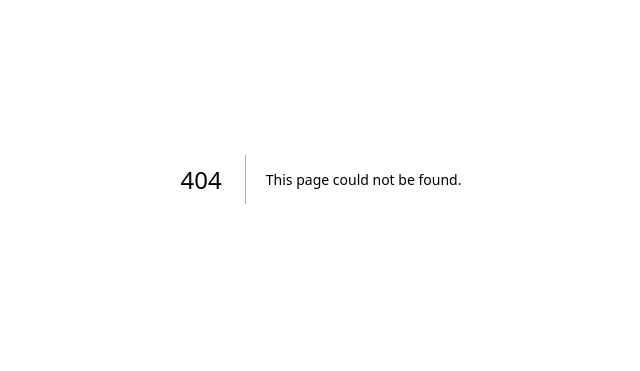
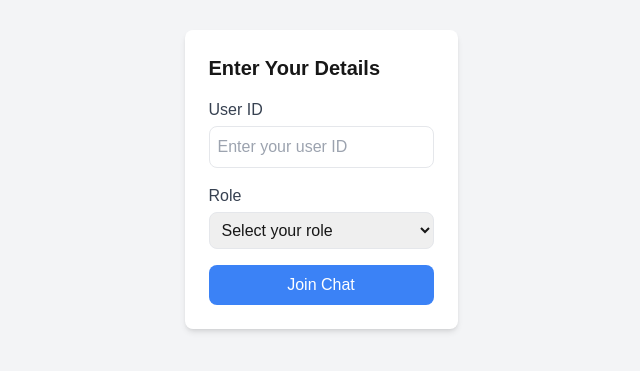
Before and after one commit to ThisIsKhalid/chat-app-client, a Next.js app: page /chat/1 in a window 1280 px wide. Before the commit this address had no page. Shown: the part 221-592 px from the top of the page, without its empty margins (319-959 px from the left). Built offline with nearby package versions, Linux system fonts and the light colour scheme.

Commit message:
chat system with socket.io completed

```diff
--- /dev/null
+++ b/src/app/chat/[chatId]/page.tsx
@@ -0,0 +1,208 @@
+"use client";
+
+import { useEffect, useState } from "react";
+import { io, Socket } from "socket.io-client";
+
+interface Message {
+  id: number;
+  chatId: number;
+  senderId: number;
+  content: string;
+  senderRole: "CUSTOMER" | "HELPER";
+  createdAt: string;
+}
+
+export default function ChatPage({ params }: { params: { chatId: string } }) {
+  const [messages, setMessages] = useState<Message[]>([]);
+  const [newMessage, setNewMessage] = useState<string>("");
+  const [isTyping, setIsTyping] = useState<string | null>(null);
+  const [socket, setSocket] = useState<Socket | null>(null);
+  const [senderId, setSenderId] = useState<number | null>(null);
+  const [senderRole, setSenderRole] = useState<"CUSTOMER" | "HELPER" | "">("");
+  const [userInfoSet, setUserInfoSet] = useState<boolean>(false);
+
+  const chatId = params.chatId;
+
+  useEffect(() => {
+    // Check if senderId and senderRole are stored in local storage
+    const storedSenderId = localStorage.getItem("senderId");
+    const storedSenderRole = localStorage.getItem("senderRole");
+
+    if (storedSenderId && storedSenderRole) {
+      setSenderId(Number(storedSenderId));
+      setSenderRole(storedSenderRole as "CUSTOMER" | "HELPER");
+      setUserInfoSet(true);
+    }
+  }, []);
+
+  useEffect(() => {
+    if (!chatId || !userInfoSet) return;
+
+    const socketInstance = io("http://localhost:5000"); // Replace with your server URL
+    setSocket(socketInstance);
+
+    // Join the room
+    socketInstance.emit("joinRoom", chatId);
+
+    // Listen for previous messages
+    socketInstance.on("loadMessages", (messages: Message[]) => {
+      setMessages(messages);
+    });
+
+    // Listen for new messages
+    socketInstance.on("receiveMessage", (message: Message) => {
+      setMessages((prev) => [...prev, message]);
+    });
+
+    // Listen for typing indicator
+    socketInstance.on("typing", (data) => {
+      setIsTyping(`${data.username} is typing...`);
+      setTimeout(() => setIsTyping(null), 3000);
+    });
+
+    // Clean up on unmount
+    return () => {
+      socketInstance.disconnect();
+    };
+  }, [chatId, userInfoSet]);
+
+  const handleSendMessage = () => {
+    if (!newMessage.trim() || !socket || !senderId || !senderRole) return;
+
+    socket.emit("sendMessage", {
+      chatroomId: chatId,
+      senderId,
+      content: newMessage,
+      senderRole,
+    });
+
+    setNewMessage("");
+  };
+
+  const handleTyping = () => {
+    socket?.emit("typing", {
+      chatroomId: chatId,
+      username: senderRole,
+    });
+  };
+
+  const handleFormSubmit = (e: React.FormEvent) => {
+    e.preventDefault();
+    if (!senderId || senderRole === "") return;
+
+    // Store senderId and senderRole in local storage
+    localStorage.setItem("senderId", senderId.toString());
+    localStorage.setItem("senderRole", senderRole);
+
+    setUserInfoSet(true);
+  };
+
+  if (!userInfoSet) {
+    return (
+      <div className="min-h-screen flex items-center justify-center bg-gray-100">
+        <form
+          onSubmit={handleFormSubmit}
+          className="bg-white p-6 rounded-lg shadow-md space-y-4"
+        >
+          <h2 className="text-xl font-semibold">Enter Your Details</h2>
+          <div>
+            <label className="block text-gray-700">User ID</label>
+            <input
+              type="number"
+              value={senderId || ""}
+              onChange={(e) => setSenderId(Number(e.target.value))}
+              className="w-full border rounded-lg p-2 mt-1"
+              placeholder="Enter your user ID"
+              required
+            />
+          </div>
+          <div>
+            <label className="block text-gray-700">Role</label>
+            <select
+              value={senderRole}
+              onChange={(e) =>
+                setSenderRole(e.target.value as "CUSTOMER" | "HELPER")
+              }
+              className="w-full border rounded-lg p-2 mt-1"
+              required
+            >
+              <option value="">Select your role</option>
+              <option value="CUSTOMER">Customer</option>
+              <option value="HELPER">Helper</option>
+            </select>
+          </div>
+          <button
+            type="submit"
+            className="w-full bg-blue-500 text-white p-2 rounded-lg"
+          >
+            Join Chat
+          </button>
+        </form>
+      </div>
+    );
+  }
+
+  return (
+    <div className="min-h-screen bg-gray-100 flex flex-col">
+      <div className="bg-white p-4 shadow-md flex items-center justify-between">
+        <h1 className="text-xl font-semibold">Chat Room: {chatId}</h1>
+        <h1 className="text-blue-500 text-2xl font-bold">
+          {senderRole === "CUSTOMER" ? "Customer" : "Helper"}
+        </h1>
+        <button
+          onClick={() => {
+            localStorage.removeItem("senderId");
+            localStorage.removeItem("senderRole");
+            setUserInfoSet(false);
+          }}
+          className="px-4 py-2 bg-red-500 text-white rounded-lg"
+        >
+          Leave Chat
+        </button>
+      </div>
+
+      {messages.length > 0 ? (
+        <div className="flex-1 p-4 overflow-y-auto">
+          {messages.map((message) => (
+            <div
+              key={message.id}
+              className={`mb-2 p-2 rounded-lg ${
+                message.senderRole === "CUSTOMER"
+                  ? "bg-blue-500 text-white"
+                  : "bg-green-500 text-white"
+              }`}
+            >
+              <div className="text-sm">
+                {message.senderRole}: {message.content}
+              </div>
+              <div className="text-xs text-gray-300">
+                {new Date(message.createdAt).toLocaleString()}
+              </div>
+            </div>
+          ))}
+          {isTyping && <div className="text-gray-500">{isTyping}</div>}
+        </div>
+      ) : (
+        <div className="flex-1 flex items-center justify-center">
+          No messages yet
+        </div>
+      )}
+      <div className="p-4 bg-white flex items-center">
+        <input
+          type="text"
+          value={newMessage}
+          onChange={(e) => setNewMessage(e.target.value)}
+          onKeyPress={handleTyping}
+          placeholder="Type your message..."
+          className="flex-1 border rounded-lg p-2"
+        />
+        <button
+          onClick={handleSendMessage}
+          className="ml-2 px-4 py-2 bg-blue-500 text-white rounded-lg"
+        >
+          Send
+        </button>
+      </div>
+    </div>
+  );
+}
--- /dev/null
+++ b/src/app/chat/page.tsx
@@ -0,0 +1,7 @@
+import React from 'react'
+
+export default function Chat() {
+  return (
+    <div>Chat</div>
+  )
+}
```
Also changed, not shown: package.json (+7 -4 lines), t.txt (added), 1 other file (tests, documents, lock files or other folders).
